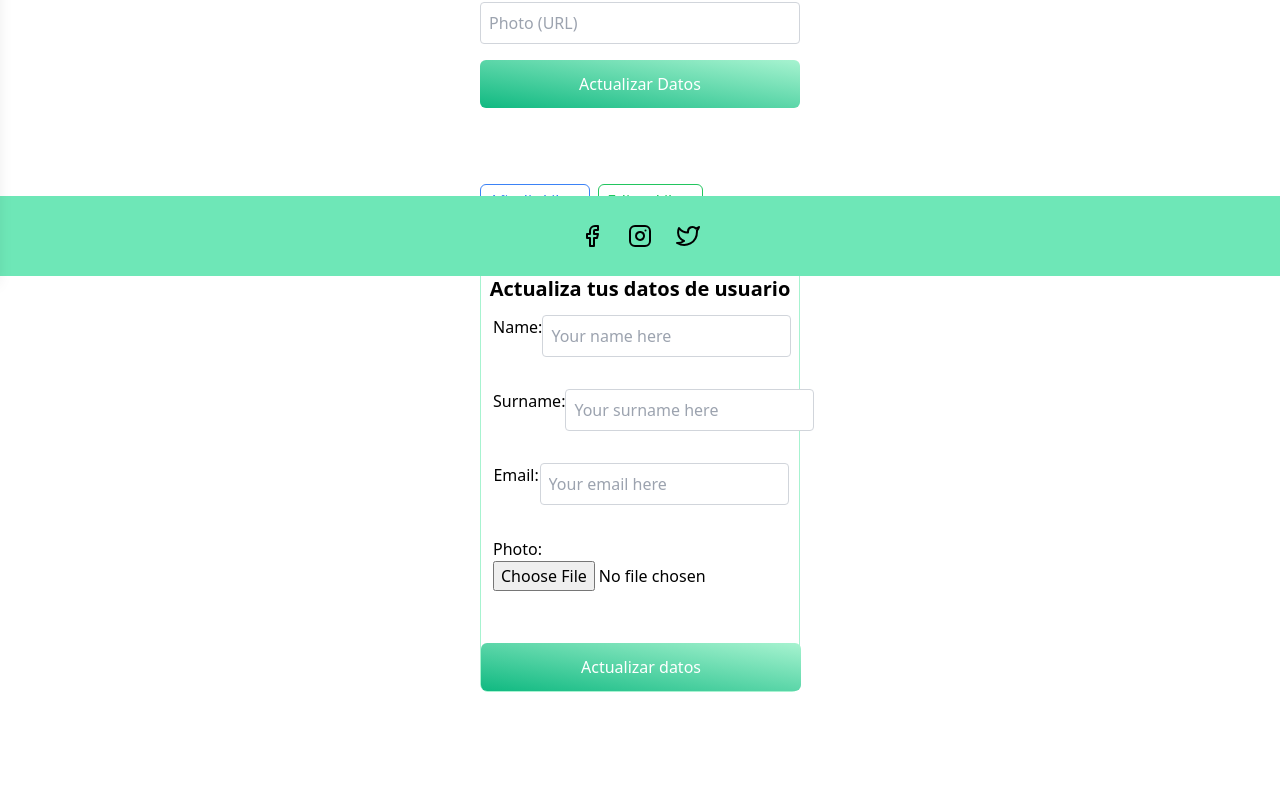
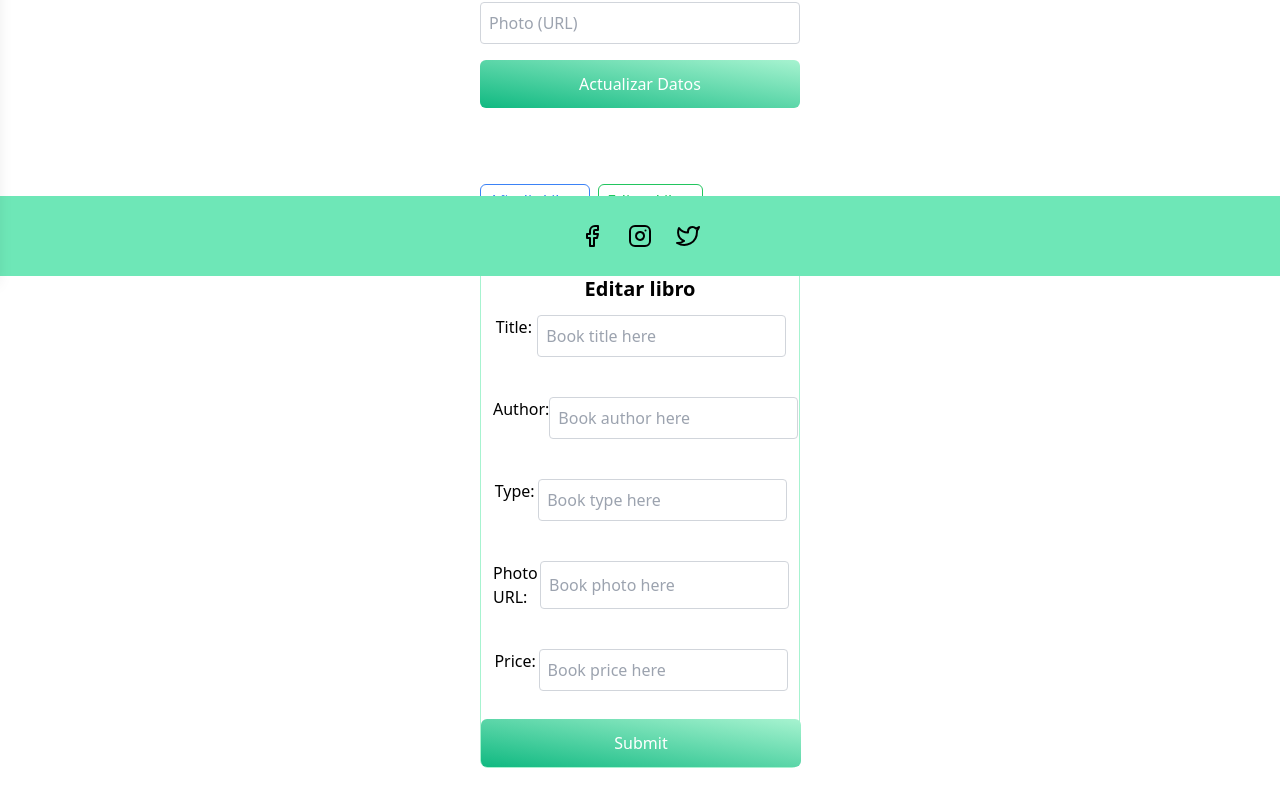
Before and after one commit to josuevilera/BookStore, a React (Vite) app: page /profile/Editbook in a window 1280 px wide. Shown: the part 524-1330 px from the top of the page. Built offline with nearby package versions, Linux system fonts and the light colour scheme.

Commit message:
validation with zod and hook for addbook and editbook

```diff
--- a/package.json
+++ b/package.json
@@ -10,11 +10,13 @@
     "preview": "vite preview"
   },
   "dependencies": {
+    "@hookform/resolvers": "^3.9.1",
     "react": "^18.3.1",
     "react-dom": "^18.3.1",
     "react-hook-form": "^7.53.2",
     "react-icons": "^5.3.0",
-    "react-router-dom": "^7.0.1"
+    "react-router-dom": "^7.0.1",
+    "zod": "^3.23.8"
   },
   "devDependencies": {
     "@eslint/js": "^9.15.0",
--- a/src/pages/Addbook.tsx
+++ b/src/pages/Addbook.tsx
@@ -1,145 +1,150 @@
-import React, { useState } from "react";
-import { useEffect } from 'react';
+import { useState } from "react";
+import { useForm, SubmitHandler } from "react-hook-form";
+import { z } from "zod";
+import { zodResolver } from "@hookform/resolvers/zod";
+
+// Definimos el esquema con Zod
+const schema = z.object({
+  title: z
+    .string()
+    .min(3, { message: "Title must be at least 3 characters long" })
+    .regex(/^[a-zA-Z0-9\s]+$/, { message: "Title must contain only alphanumeric characters and spaces" }),
+  author: z
+    .string()
+    .min(3, { message: "Author must be at least 3 characters long" })
+    .regex(/^[a-zA-Z\s]+$/, { message: "Author name must contain only letters and spaces" }),
+  type: z
+    .string()
+    .min(3, { message: "Type must be at least 3 characters long" })
+    .regex(/^[a-zA-Z\s]+$/, { message: "Type must contain only letters and spaces" }),
+  photo: z
+    .string()
+    .url({ message: "Photo must be a valid URL" })
+    .optional(),
+  price: z
+    .string()
+    .min(1, { message: "Price is required" })
+    .refine((value) => /^\d+(\.\d{1,2})?$/.test(value), {
+      message: "Price must be a valid number with up to two decimal places"
+    })
+});
+
+// Definimos los tipos de datos del formulario
+type FormData = {
+  title: string;
+  author: string;
+  type: string;
+  photo?: string;
+  price: string;
+};
 
 function Addbook() {
+  // Usamos react-hook-form con Zod
+  const {
+    register,
+    handleSubmit,
+    formState: { errors, isSubmitted, isValid },
+  } = useForm<FormData>({
+    resolver: zodResolver(schema), // Usamos Zod como resolver para la validación
+    mode: "onBlur", // Validación en el blur
+  });
 
-    useEffect(() => {
-        let counter = 0;
-        const interval = setInterval(() => {
-            console.clear();
-            console.log(`Counter: ${counter}`);
-            counter++;
+  const [successMessage, setSuccessMessage] = useState("");
 
-            if (counter > 1000000) {
-                clearInterval(interval);
-            }
-        }, 1000);
-
-        return () => clearInterval(interval);
-    }, []);
-
-    const [inputTitle, setInputTitle] = useState('');
-    const [inputAuthor, setInputAuthor] = useState('');
-    const [inputTypeBook, setInputTypeBook] = useState('');
-    const [inputPhoto, setInputPhoto] = useState('');
-    const [inputPrice, setInputPrice] = useState('');
-    function handleSubmit (e: React.FormEvent<HTMLFormElement>) {
-        e.preventDefault();
-        console.log(inputTitle, inputAuthor, inputTypeBook, inputPhoto, inputPrice);
-    }
-    function handleTitleChange (e: React.ChangeEvent<HTMLInputElement>) {
-        e.preventDefault();
-        setInputTitle(e.target.value);
-    }
-
-    function handleAuthorChange (e: React.ChangeEvent<HTMLInputElement>) {
-        e.preventDefault();
-        setInputAuthor(e.target.value);
-    }
-
-    function handleTypeBookChange (e: React.ChangeEvent<HTMLInputElement>) {
-        e.preventDefault();
-        setInputTypeBook(e.target.value);
-    }
-
-    function handlePhotoChange (e: React.ChangeEvent<HTMLInputElement>) {
-        e.preventDefault();
-        setInputPhoto(e.target.value);
-    }
-
-    function handlePriceChange (e: React.ChangeEvent<HTMLInputElement>) {
-        e.preventDefault();
-        setInputPrice(e.target.value);
-    }
+  // Función de submit del formulario
+  const onSubmit: SubmitHandler<FormData> = (data) => {
+    console.log(data);
+    setSuccessMessage("Book added successfully!");
+    setTimeout(() => setSuccessMessage(""), 3000)
+  };
 
   return (
-        <>
-            <section
-                className="border border-emerald-200 w-80 mb-28 mx-auto rounded-lg"
+    <section className="border border-emerald-200 w-80 mb-28 mx-auto rounded-lg">
+      <h3 className="text-xl font-bold text-center pt-5">Añadir Book</h3>
+      <form
+        className="flex flex-col gap-4 w-80 mx-auto"
+        onSubmit={handleSubmit(onSubmit)} // Usamos handleSubmit para manejar el submit
       >
-                <h3
-                    className="text-xl font-bold text-center pt-5"
-                >
-                    Añadir libro
-                </h3>
-                <form
-                    className="flex flex-col gap-2 w-80 mx-auto"
-                    onChange={handleSubmit}
-                >
-                    <label
-                        className="flex justify-around p-3"
-                        htmlFor=""
-                    >
-                        Title...
+        <label className="flex justify-around p-3">
+          Title:
           <input
-                            className="border border-gray-300 rounded p-2"
+            className={`border border-gray-300 rounded p-2 ${errors.title ? "border-red-500" : ""}`}
             type="text"
             placeholder="Book title here"
-                            value={inputTitle}
-                            onChange={handleTitleChange}
+            {...register("title")}
           />
         </label>
-                    <label
-                        className="flex justify-around p-3"
-                        htmlFor=""
-                    >
+        {errors.title && (
+          <p className="text-sm text-red-500 mt-1 text-center">{errors.title.message}</p>
+        )}
+
+        <label className="flex justify-around p-3">
           Author:
           <input
-                            className="border border-gray-300 rounded p-2"
+            className={`border border-gray-300 rounded p-2 ${errors.author ? "border-red-500" : ""}`}
             type="text"
             placeholder="Book author here"
-                            value={inputAuthor}
-                            onChange={handleAuthorChange}
+            {...register("author")}
           />
         </label>
-                    <label
-                        className="flex justify-around p-3"
-                        htmlFor=""
-                    >
-                        Type...
+        {errors.author && (
+          <p className="text-sm text-red-500 mt-1 text-center">{errors.author.message}</p>
+        )}
+
+        <label className="flex justify-around p-3">
+          Type:
           <input
-                            className="border border-gray-300 rounded p-2"
+            className={`border border-gray-300 rounded p-2 ${errors.type ? "border-red-500" : ""}`}
             type="text"
             placeholder="Book type here"
-                            value={inputTypeBook}
-                            onChange={handleTypeBookChange}
+            {...register("type")}
           />
         </label>
-                    <label
-                        className="flex justify-around p-3"
-                        htmlFor=""
-                    >
-                        Photo...
+        {errors.type && (
+          <p className="text-sm text-red-500 mt-1 text-center">{errors.type.message}</p>
+        )}
+
+        <label className="flex justify-around p-3">
+          Photo URL:
           <input
-                            className="border border-gray-300 rounded p-2"
+            className={`border border-gray-300 rounded p-2 ${errors.photo ? "border-red-500" : ""}`}
             type="text"
             placeholder="Book photo here"
-                            value={inputPhoto}
-                            onChange={handlePhotoChange}
+            {...register("photo")}
           />
         </label>
-                    <label
-                        className="flex justify-around p-3"
-                        htmlFor=""
-                    >
-                        Price...
+        {errors.photo && (
+          <p className="text-sm text-red-500 mt-1 text-center">{errors.photo.message}</p>
+        )}
+
+        <label className="flex justify-around p-3">
+          Price:
           <input
-                            className="border border-gray-300 rounded p-2"
+            className={`border border-gray-300 rounded p-2 ${errors.price ? "border-red-500" : ""}`}
             type="text"
             placeholder="Book price here"
-                            value={inputPrice}
-                            onChange={handlePriceChange}
+            {...register("price")}
           />
         </label>
+        {errors.price && (
+          <p className="text-sm text-red-500 mt-1 text-center">{errors.price.message}</p>
+        )}
+
         <button
           className="text-white bg-emerald-200 bg-gradient-to-tr from-emerald-500 to-emerald-200 rounded-md p-3 w-full hover:text-black"
           type="submit"
+          disabled={!isValid || isSubmitted} // Deshabilitar el botón si el formulario no es válido
         >
-                        Enviar
+          Submit
         </button>
       </form>
+
+      {successMessage && (
+        <div className="text-center bg-emerald-500 text-white font-semibold rounded-md p-2 mt-4">
+          {successMessage}
+        </div>
+      )}
     </section>
-        </>
   );
 }
 
--- a/src/pages/Editbook.tsx
+++ b/src/pages/Editbook.tsx
@@ -1,120 +1,169 @@
-import { useState } from "react";
+import { useState, useEffect } from "react";
+import { useForm, SubmitHandler } from "react-hook-form";
+import { z } from "zod";
+import { zodResolver } from "@hookform/resolvers/zod";
 
-function Editbook() {
-
-    const [formValues, setFormValues] = useState({
-        Name: '',
-        Surname: '',
-        Email: '',
-        Photo: null as File | null,
+// Definimos el esquema con Zod
+const schema = z.object({
+  title: z
+    .string()
+    .min(3, { message: "Title must be at least 3 characters long" })
+    .regex(/^[a-zA-Z0-9\s]+$/, { message: "Title must contain only alphanumeric characters and spaces" }),
+  author: z
+    .string()
+    .min(3, { message: "Author must be at least 3 characters long" })
+    .regex(/^[a-zA-Z\s]+$/, { message: "Author name must contain only letters and spaces" }),
+  type: z
+    .string()
+    .min(3, { message: "Type must be at least 3 characters long" })
+    .regex(/^[a-zA-Z\s]+$/, { message: "Type must contain only letters and spaces" }),
+  photo: z
+    .string()
+    .url({ message: "Photo must be a valid URL" })
+    .optional(),
+  price: z
+    .string()
+    .min(1, { message: "Price is required" })
+    .refine((value) => /^\d+(\.\d{1,2})?$/.test(value), {
+      message: "Price must be a valid number with up to two decimal places"
+    })
 });
 
-    function handleSubmit (e: React.FormEvent<HTMLFormElement>) {
-        e.preventDefault();
-        console.log("Form values: ", formValues);
+// Definimos los tipos de datos del formulario
+type FormData = {
+  title: string;
+  author: string;
+  type: string;
+  photo?: string;
+  price: string;
+};
+
+// Aquí se pasa el libro a editar como prop o desde algún estado global
+type EditBookProps = {
+  bookToEdit: FormData | null;
+};
+
+function EditBook({ bookToEdit }: EditBookProps) {
+  // Usamos react-hook-form con Zod
+  const {
+    register,
+    handleSubmit,
+    setValue,
+    formState: { errors, isSubmitted, isValid },
+  } = useForm<FormData>({
+    resolver: zodResolver(schema),
+    mode: "onBlur",
+    defaultValues: bookToEdit || { title: "", author: "", type: "", price: "" },
+  });
+
+  const [successMessage, setSuccessMessage] = useState("");
+
+  // Función de submit del formulario
+  const onSubmit: SubmitHandler<FormData> = (data) => {
+    console.log(data);
+    setSuccessMessage("Book updated successfully!");
+    setTimeout(() => setSuccessMessage(""), 3000); // Mensaje de éxito por 3 segundos
+  };
+
+  useEffect(() => {
+    if (bookToEdit) {
+      // Si hay un libro para editar, establecemos los valores iniciales
+      setValue("title", bookToEdit.title);
+      setValue("author", bookToEdit.author);
+      setValue("type", bookToEdit.type);
+      setValue("photo", bookToEdit.photo || "");
+      setValue("price", bookToEdit.price);
     }
-
-    function handleInputChange (e: React.ChangeEvent<HTMLInputElement>) {
-        const { name, value } = e.target;
-
-        setFormValues({
-            ...formValues,
-            [name]: value,
-        });
-    }
-
-    function handlePhotoChange (e: React.ChangeEvent<HTMLInputElement>) {
-        const file = e.target.files ? e.target.files[0] : null;
-
-        setFormValues({
-            ...formValues,
-            Photo: file,
-        });
-    }
+  }, [bookToEdit, setValue]);
 
   return (
-        <>
-            <section
-                className="border border-emerald-200 w-80 mb-28 mx-auto rounded-lg"
+    <section className="border border-emerald-200 w-80 mb-28 mx-auto rounded-lg">
+      <h3 className="text-xl font-bold text-center pt-5">Editar libro</h3>
+      <form
+        className="flex flex-col gap-4 w-80 mx-auto"
+        onSubmit={handleSubmit(onSubmit)} // Usamos handleSubmit para manejar el submit
       >
-                <h3
-                    className="text-xl font-bold text-center pt-5"
-                >
-                    Actualiza tus datos de usuario
-                </h3>
-
-                <form
-                    action=""
-                    method="get"
-                    className="flex flex-col gap-2 w-80 mx-auto"
-                    onSubmit={handleSubmit}>
-                    <label
-                        className="flex justify-around p-3"
-                        htmlFor=""
-                    >
-                        Name:
+        <label className="flex justify-around p-3">
+          Title:
           <input
-                            className="border border-gray-300 rounded p-2"
+            className={`border border-gray-300 rounded p-2 ${errors.title ? "border-red-500" : ""}`}
             type="text"
-                            name="Name"
-                            placeholder="Your name here"
-                            onChange={handleInputChange}
-                            value={formValues.Name}
+            placeholder="Book title here"
+            {...register("title")}
           />
         </label>
-                    <label
-                        className="flex justify-around p-3"
-                        htmlFor=""
-                    >
-                        Surname:
+        {errors.title && (
+          <p className="text-sm text-red-500 mt-1 text-center">{errors.title.message}</p>
+        )}
+
+        <label className="flex justify-around p-3">
+          Author:
           <input
-                            className="border border-gray-300 rounded p-2"
+            className={`border border-gray-300 rounded p-2 ${errors.author ? "border-red-500" : ""}`}
             type="text"
-                            name="Surname"
-                            placeholder="Your surname here"
-                            onChange={handleInputChange}
-                            value={formValues.Surname}
-
+            placeholder="Book author here"
+            {...register("author")}
           />
         </label>
-                    <label
-                        className="flex justify-around p-3"
-                        htmlFor=""
-                    >
-                        Email:
+        {errors.author && (
+          <p className="text-sm text-red-500 mt-1 text-center">{errors.author.message}</p>
+        )}
+
+        <label className="flex justify-around p-3">
+          Type:
           <input
-                            className="border border-gray-300 rounded p-2"
-                            type="email"
-                            name="Email"
-                            placeholder="Your email here"
-                            onChange={handleInputChange}
-                            value={formValues.Email}
-
+            className={`border border-gray-300 rounded p-2 ${errors.type ? "border-red-500" : ""}`}
+            type="text"
+            placeholder="Book type here"
+            {...register("type")}
           />
         </label>
-                    <label
-                        className="flex flex-col justify-around p-3"
-                        htmlFor=""
-                    >
-                        Photo:
+        {errors.type && (
+          <p className="text-sm text-red-500 mt-1 text-center">{errors.type.message}</p>
+        )}
+
+        <label className="flex justify-around p-3">
+          Photo URL:
           <input
-                            type="file"
-                            name="Photo"
-                            placeholder="Your photo here"
-                            onChange={handlePhotoChange}
+            className={`border border-gray-300 rounded p-2 ${errors.photo ? "border-red-500" : ""}`}
+            type="text"
+            placeholder="Book photo here"
+            {...register("photo")}
           />
         </label>
-                        <br />
+        {errors.photo && (
+          <p className="text-sm text-red-500 mt-1 text-center">{errors.photo.message}</p>
+        )}
+
+        <label className="flex justify-around p-3">
+          Price:
+          <input
+            className={`border border-gray-300 rounded p-2 ${errors.price ? "border-red-500" : ""}`}
+            type="text"
+            placeholder="Book price here"
+            {...register("price")}
+          />
+        </label>
+        {errors.price && (
+          <p className="text-sm text-red-500 mt-1 text-center">{errors.price.message}</p>
+        )}
+
         <button
           className="text-white bg-emerald-200 bg-gradient-to-tr from-emerald-500 to-emerald-200 rounded-md p-3 w-full hover:text-black"
           type="submit"
+          disabled={!isValid || isSubmitted} // Deshabilitar el botón si el formulario no es válido
         >
-                        Actualizar datos
+          Submit
         </button>
       </form>
+
+      {successMessage && (
+        <div className="text-center bg-emerald-500 text-white font-semibold rounded-md p-2 mt-4">
+          {successMessage}
+        </div>
+      )}
     </section>
-
-        </>
   );
 }
-export default Editbook;
+
+export default EditBook;
--- a/src/pages/Profile.tsx
+++ b/src/pages/Profile.tsx
@@ -78,7 +78,7 @@ function Profile() {
                         placeholder="Your email here"
                         className={`border rounded p-2 ${errors.email ? "border-red-500" : "border-gray-300"}`}
                         {...register("email", {
-                            required: "EEmail is required",
+                            required: "Email is required",
                             pattern: {
                                 value: /^[a-zA-Z0-9._%+-]+@[a-zA-Z0-9.-]+\.[a-zA-Z]{2,}$/,
                                 message: "Please, enter a valid email",
```
Also changed, not shown: 1 other file (tests, documents, lock files or other folders). Lines whose indentation alone changed are shown as unchanged.
